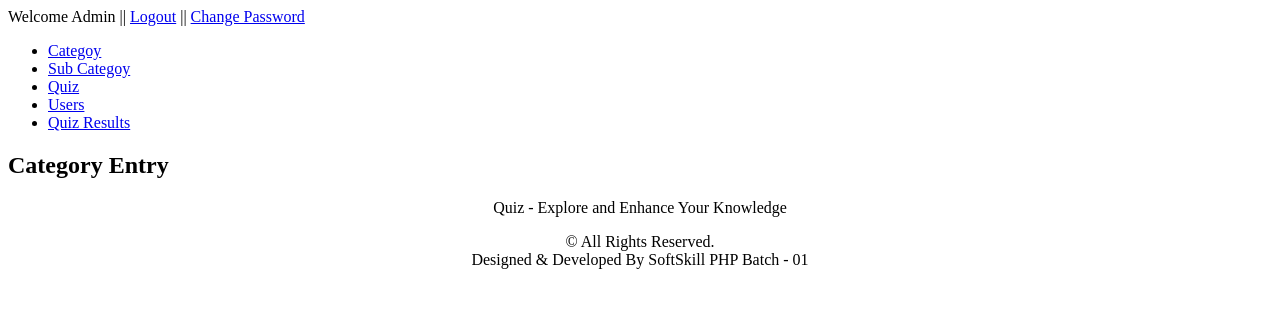
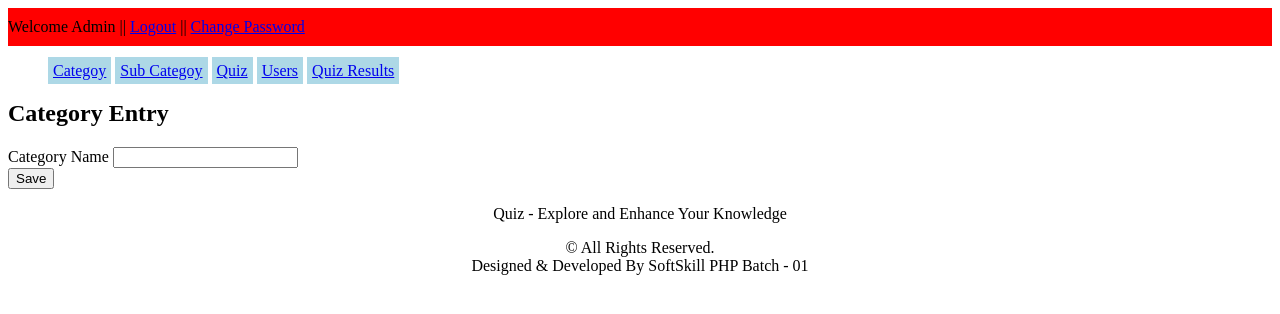
Before and after one commit to SoftSkill-BD/quiz, a PHP site: page /admin/category_entry.php in a window 1280 px wide. Shown: the top 314 px of the page. Run offline with PHP 8.4, Linux system fonts and the light colour scheme; the visitor is signed in with stand-in values (Sample User, id 1).

Commit message:
category save

```diff
--- a/admin/category_entry.php
+++ b/admin/category_entry.php
@@ -29,6 +29,13 @@
 		</div>
 		<div class="right">
 			<h1> Category Entry</h1>
+			<form action="category_save.php" method="post">
+				<div class="form-group">
+					<label for="name">Category Name</label>
+					<input type="text" id="name" name="name">
+				</div>
+				<input type="submit" name="save" value="Save">
+			</form>
 
 		</div>
 	</section>
--- a/admin/includes/_menu.php
+++ b/admin/includes/_menu.php
@@ -1,4 +1,4 @@
-<ul>
+<ul class="menu">
 	<li><a href="category_list.php">Categoy</a></li>
 	<li><a href="sub_category_list.php">Sub Categoy</a></li>
 	<li><a href="quiz_list.php">Quiz</a></li>
--- a/admin/includes/_top_header.php
+++ b/admin/includes/_top_header.php
@@ -1,3 +1,4 @@
+<div class="top_header">
 	Welcome Admin || <a href="logout.php">Logout</a>
 	|| <a href="change_password.php">Change Password</a>
 
@@ -6,3 +7,4 @@ Welcome Admin || <a href="logout.php">Logout</a>
 			echo "<p class='error'>". $_GET['message'] ."</p>";
 		};
 	?>
+</div>
--- a/assets/stylesheets/admin.css
+++ b/assets/stylesheets/admin.css
@@ -1,3 +1,36 @@
+.top_header{
+	background-color : red;
+	padding-top: 10px;
+	padding-bottom: 10px;
+	margin-left: 0px;
+	margin-right: 0px;
+}
+
+.menu {
+	list-style-type: none;
+
+}
+
+.menu li {
+
+	display: inline;
+
+}
+
+
+
+.menu li a {
+	background-color: lightblue;
+	padding: 5px;
+}
+
+.menu li a:hover {
+	background-color: blue;
+	color: white;
+}
+
+
+
 .footer {
 	text-align: center;
 }
```
Lines whose indentation alone changed are shown as unchanged.
